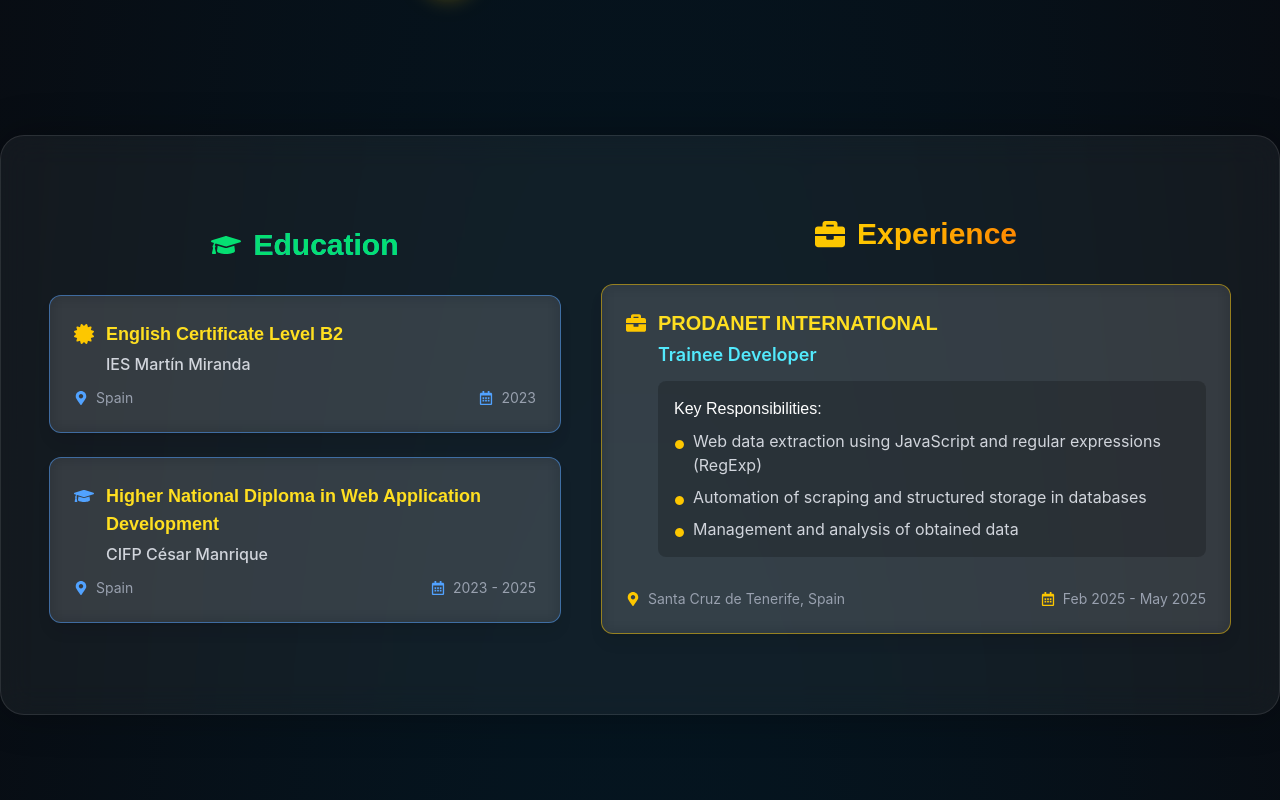
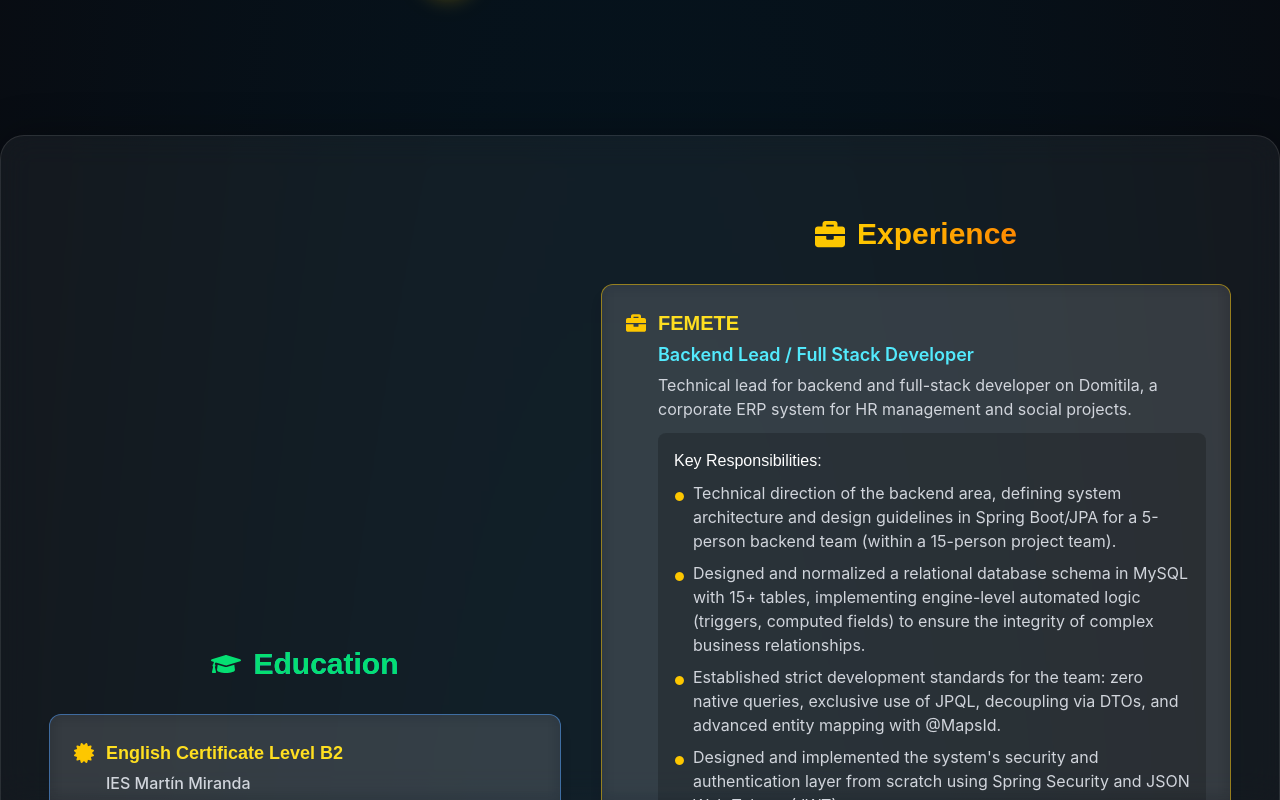
Before and after one commit to prospi-dev/portfolio, a React (Vite) app in the folder portfolio/: page / in a window 1280 px wide. Shown: the part 2000-2800 px from the top of the page. Built offline with nearby package versions, Linux system fonts and the light colour scheme.

Commit message:
feat(experience): add FEMETE backend lead role

```diff
--- a/portfolio/src/components/education-experience.jsx
+++ b/portfolio/src/components/education-experience.jsx
@@ -113,12 +113,79 @@
     </div>
 
     <motion.div
-      className="w-full"
+      className="w-full flex flex-col gap-6"
       initial={{ opacity: 0, y: 20 }}
       whileInView={{ opacity: 1, y: 0 }}
       transition={{ duration: 0.6, delay: 0.2 }}
       viewport={{ once: true }}
     >
+      <div className="bg-white/10 backdrop-blur-sm border border-yellow-400/50 rounded-xl p-6 text-left hover:bg-white/15 transition-all duration-300 hover:scale-105 shadow-lg w-xs lg:w-full">
+        <div className="flex items-start gap-3 mb-4">
+          <FaBriefcase className="text-yellow-400 text-xl mt-1 flex-shrink-0" />
+          <div className="flex-1">
+            <h3 className="text-yellow-300 font-bold text-xl mb-1">
+              FEMETE
+            </h3>
+            <p className="text-cyan-300 font-semibold text-lg mb-1">Backend Lead / Full Stack Developer</p>
+            <p className="text-gray-300 mb-3">
+              Technical lead for backend and full-stack developer on Domitila, a corporate ERP system for HR management and social projects.
+            </p>
+
+            <div className="bg-black/20 rounded-lg p-4 mb-4">
+              <h4 className="text-white font-medium mb-2">Key Responsibilities:</h4>
+              <ul className="space-y-2 text-gray-300">
+                <li className="flex items-start gap-2">
+                  <span className="text-yellow-400 text-xs mt-2">●</span>
+                  <span>Technical direction of the backend area, defining system architecture and design guidelines in Spring Boot/JPA for a 5-person backend team (within a 15-person project team).</span>
+                </li>
+                <li className="flex items-start gap-2">
+                  <span className="text-yellow-400 text-xs mt-2">●</span>
+                  <span>Designed and normalized a relational database schema in MySQL with 15+ tables, implementing engine-level automated logic (triggers, computed fields) to ensure the integrity of complex business relationships.</span>
+                </li>
+                <li className="flex items-start gap-2">
+                  <span className="text-yellow-400 text-xs mt-2">●</span>
+                  <span>Established strict development standards for the team: zero native queries, exclusive use of JPQL, decoupling via DTOs, and advanced entity mapping with @MapsId.</span>
+                </li>
+                <li className="flex items-start gap-2">
+                  <span className="text-yellow-400 text-xs mt-2">●</span>
+                  <span>Designed and implemented the system's security and authentication layer from scratch using Spring Security and JSON Web Tokens (JWT).</span>
+                </li>
+                <li className="flex items-start gap-2">
+                  <span className="text-yellow-400 text-xs mt-2">●</span>
+                  <span>Technical mentoring and code reviews for the development team, ensuring consistency across application layers.</span>
+                </li>
+                <li className="flex items-start gap-2">
+                  <span className="text-yellow-400 text-xs mt-2">●</span>
+                  <span>Contributed to the frontend, building dynamic interfaces with Vue.js 3 and global state management with Pinia.</span>
+                </li>
+              </ul>
+            </div>
+
+            <div className="flex flex-wrap gap-2 mb-4">
+              {["Java", "Spring Boot", "Spring Security", "JWT", "JPA/Hibernate", "MySQL", "Vue.js 3", "Pinia", "Docker", "Git"].map((tech) => (
+                <span
+                  key={tech}
+                  className="px-3 py-1 bg-black/20 text-yellow-300 text-xs font-medium rounded-full border border-yellow-400/30"
+                >
+                  {tech}
+                </span>
+              ))}
+            </div>
+          </div>
+        </div>
+
+        <div className="flex items-center justify-between text-sm text-gray-400">
+          <div className="flex items-center gap-2">
+            <FaMapMarkerAlt className="text-yellow-400" />
+            <span>Santa Cruz de Tenerife, Spain (On-site/Hybrid)</span>
+          </div>
+          <div className="flex items-center gap-2">
+            <FaRegCalendarAlt className="text-yellow-400" />
+            <span>May 2026 - Present</span>
+          </div>
+        </div>
+      </div>
+
       <div className="bg-white/10 backdrop-blur-sm border border-yellow-400/50 rounded-xl p-6 text-left hover:bg-white/15 transition-all duration-300 hover:scale-105 shadow-lg w-xs lg:w-full">
         <div className="flex items-start gap-3 mb-4">
           <FaBriefcase className="text-yellow-400 text-xl mt-1 flex-shrink-0" />
```
